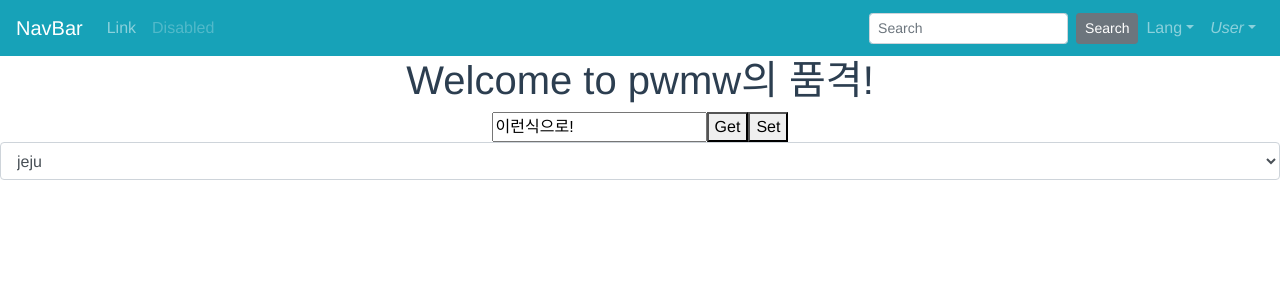
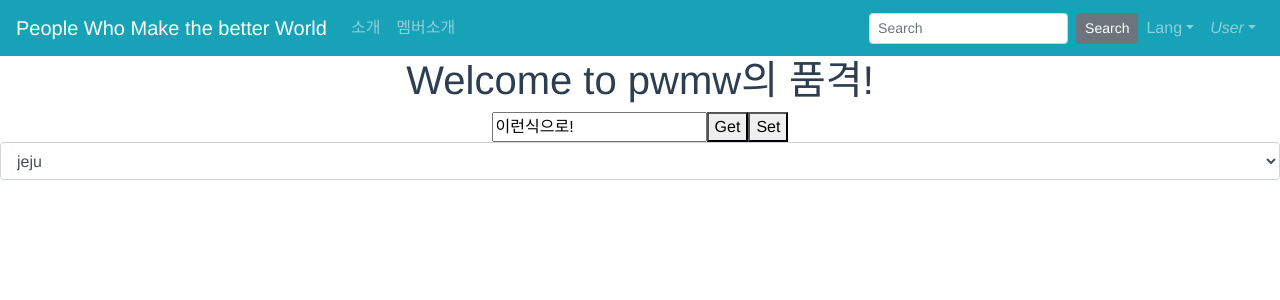
Before and after one commit to Koobonik/vue-study, a Vue app: page / in a window 1280 px wide. Shown: the top 300 px of the page. Built offline with nearby package versions, Linux system fonts and the light colour scheme.

Commit message:
링크 추가

```diff
--- a/src/components/layout/Header.vue
+++ b/src/components/layout/Header.vue
@@ -1,14 +1,14 @@
 <template>
   <div>
     <b-navbar toggleable="lg" type="dark" variant="info">
-      <b-navbar-brand href="#">NavBar</b-navbar-brand>
+      <b-navbar-brand href="#">People Who Make the better World</b-navbar-brand>
 
       <b-navbar-toggle target="nav-collapse"></b-navbar-toggle>
 
       <b-collapse id="nav-collapse" is-nav>
         <b-navbar-nav>
-          <b-nav-item href="#">Link</b-nav-item>
-          <b-nav-item href="#" disabled>Disabled</b-nav-item>
+          <b-nav-item href="#">소개</b-nav-item>
+          <b-nav-item href="/member" >멤버소개</b-nav-item>
         </b-navbar-nav>
 
         <!-- Right aligned nav items -->
```
